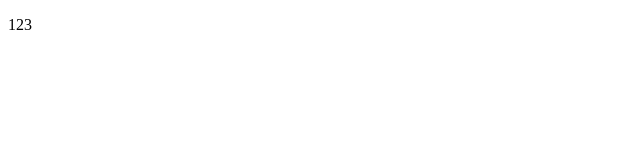
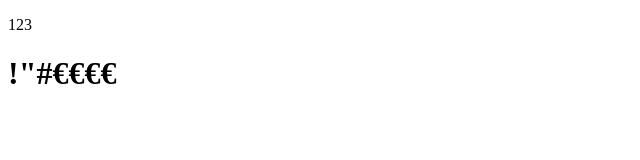
Before and after one commit to BADBOI64/denHerNadia, a plain HTML site: page index.html in a window 1280 px wide. Shown: the whole page, without its empty margins (0-640 px from the left). Drawn offline with Linux system fonts and the light colour scheme.

Commit message:
jeg elser det

```diff
--- a/index.html
+++ b/index.html
@@ -11,6 +11,7 @@
     </header>
     <main>
         <p>123</p>
+        <h1>!"#€€€€</h1>
     </main>
 </body>
 </html>
```
